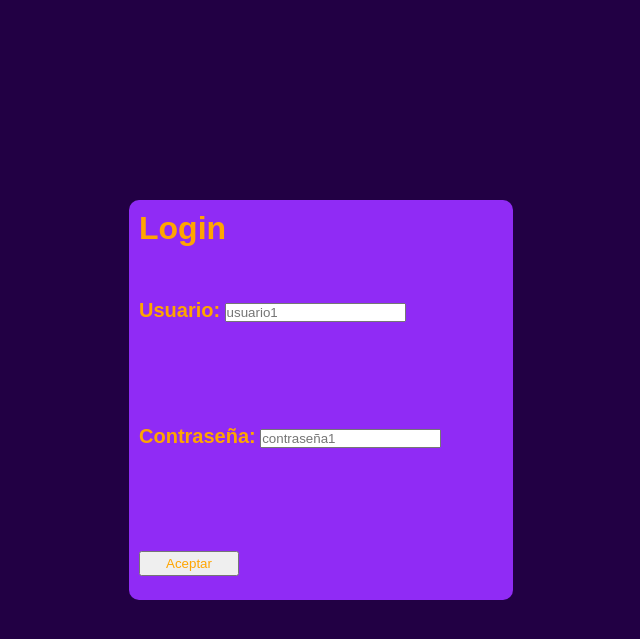
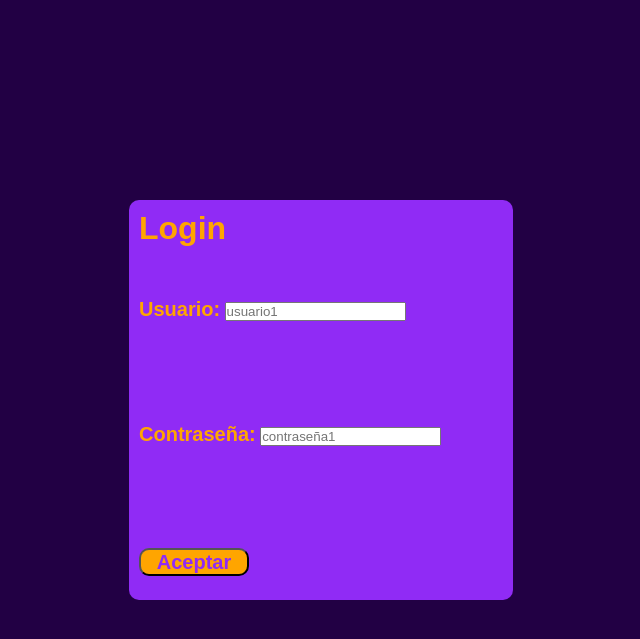
Before and after one commit to juanIgnacioMB/LaboratorioIII, a PHP site: page /PHP/Ejercicio_FinalSesion/formularioLogin.html in a window 1280 px wide. Shown: the top 639 px of the page, without its empty margins (319-959 px from the left). Run offline with PHP 8.4, Linux system fonts and the light colour scheme.

Commit message:
ejercicio Final

```diff
--- a/PHP/Ejercicio_FinalSesion/app/Libreria.js
+++ b/PHP/Ejercicio_FinalSesion/app/Libreria.js
@@ -85,7 +85,7 @@ const crearTablaLibros = () => {
 
       $(".btnPDF").click(function () {
         $("#fondo").attr("class", "fondoApagado");
-        // $("#PDFModal").empty();
+
         $("#PDFModal").attr("class", "altaModal");
         var IDLibro = $(this).closest("tr").find("td:first").text();
         $.ajax({
@@ -95,7 +95,6 @@ const crearTablaLibros = () => {
             IDLibro: IDLibro,
           },
           success: function (respuestaDelServer) {
-            // alert(respuestaDelServer);
             respJSON = JSON.parse(respuestaDelServer);
             $("#ventanaIframe").html(
               "<iframe width='100%' height='100%' src='data:application/pdf;base64," +
--- a/PHP/Ejercicio_FinalSesion/formularioLogin.html
+++ b/PHP/Ejercicio_FinalSesion/formularioLogin.html
@@ -41,8 +41,18 @@
     }
 
     #aceptar {
-      width: 100px;
-      height: 25px;
+      width: 110px;
+      height: 28px;
+      border-radius: 10px;
+      font-size: 20px;
+      font-weight: bolder;
+      cursor: pointer;
+      background-color: orange;
+      color: #902bf5;
+      transition: all 0.5s;
+    }
+    #aceptar:hover {
+      background-color: rgb(255, 217, 147);
     }
   </style>
 </head>
```
Also changed, not shown: PHP/Ejercicio_FinalSesion/app/modificacion.php (+0 -62 lines).
